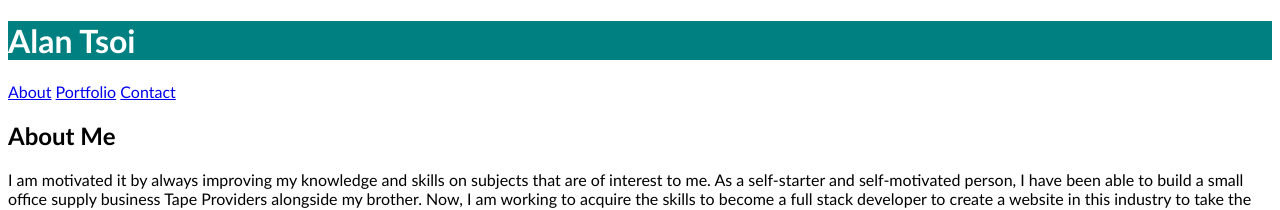
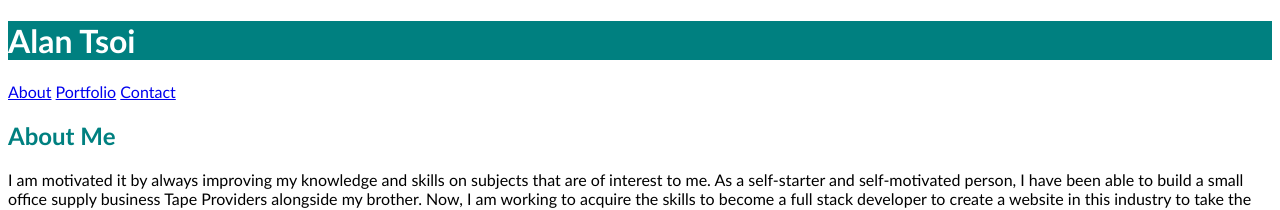
Before and after one commit to stephentsoi92/Basic-Portfolio, a plain HTML site: page index.html in a window 1280 px wide. Shown: the top 210 px of the page. Drawn offline with Linux system fonts and the light colour scheme.

Commit message:
update the portfolio h2 title and style.css for h2

```diff
--- a/assets/css/style.css
+++ b/assets/css/style.css
@@ -6,3 +6,6 @@ body {
     color: white;
     font-weight: bold;
 }
+h2 {
+    color: teal;
+}
```
